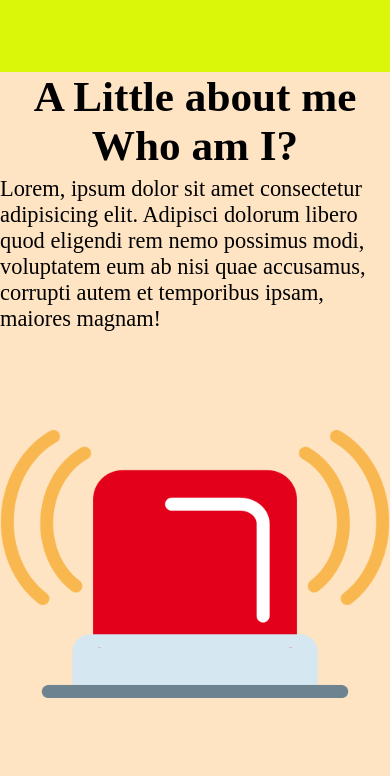
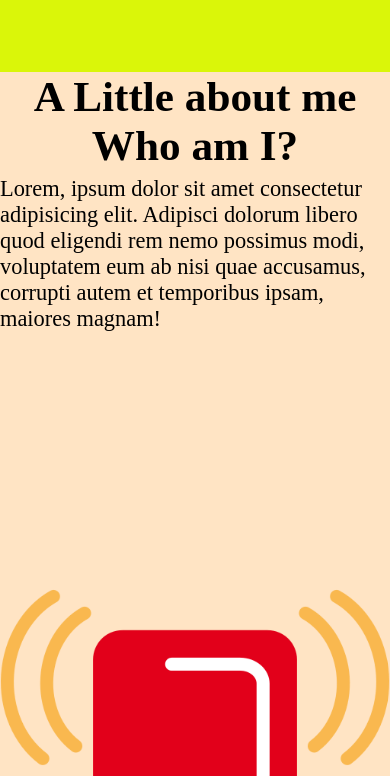
Before and after one commit to lakpareek/Portfolio, a plain HTML site: page index.html in a window 390 px wide. Shown: the part 699-1475 px from the top of the page. Drawn offline with Linux system fonts and the light colour scheme.

Commit message:
Update styles.css
Optimised for mobile

```diff
--- a/styles.css
+++ b/styles.css
@@ -238,4 +238,8 @@ img{
       justify-content: center;
       align-items: center;
     }
+    .test{
+      position: relative;
+      top: 10rem;
+    }
 }
```
